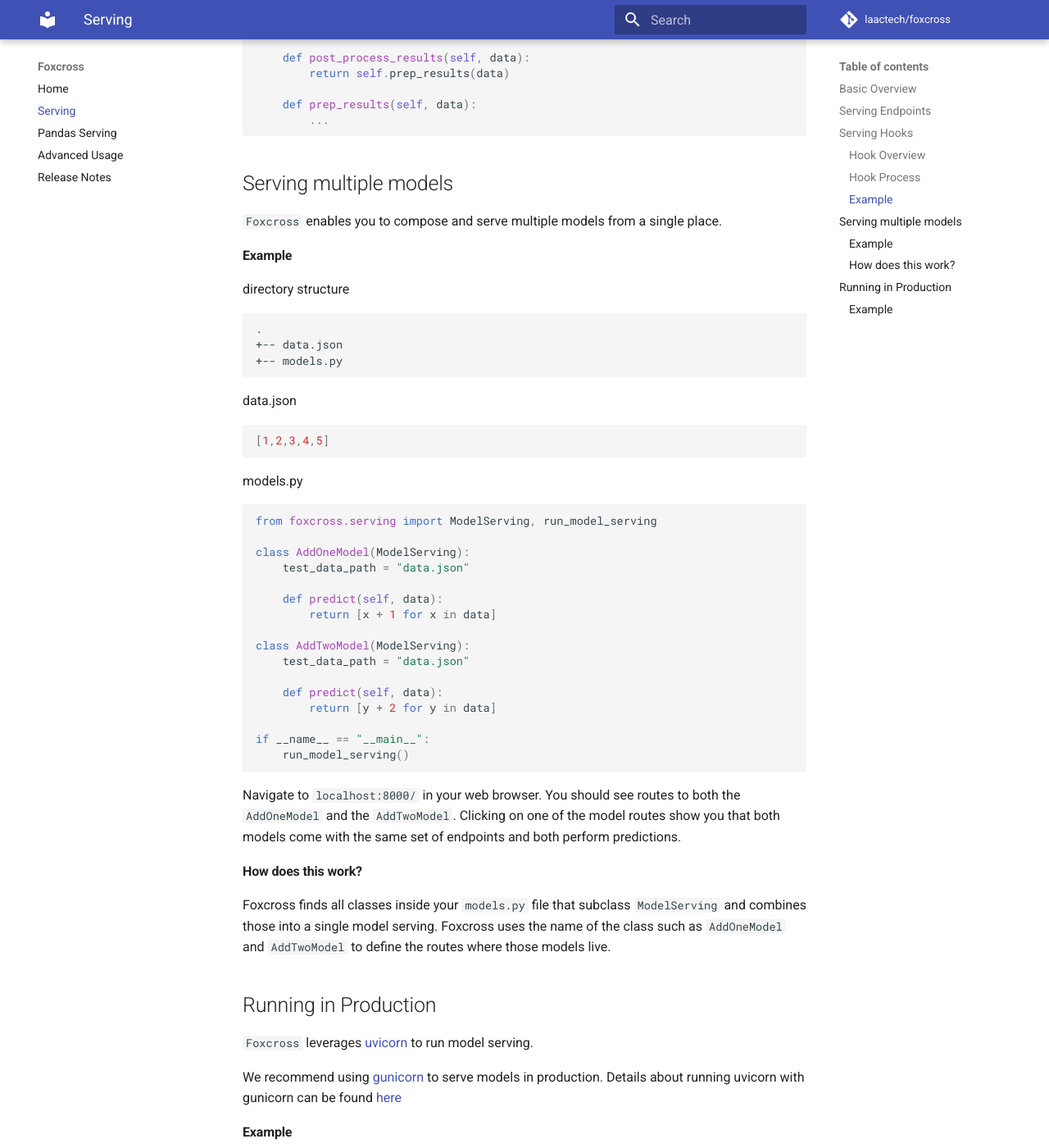
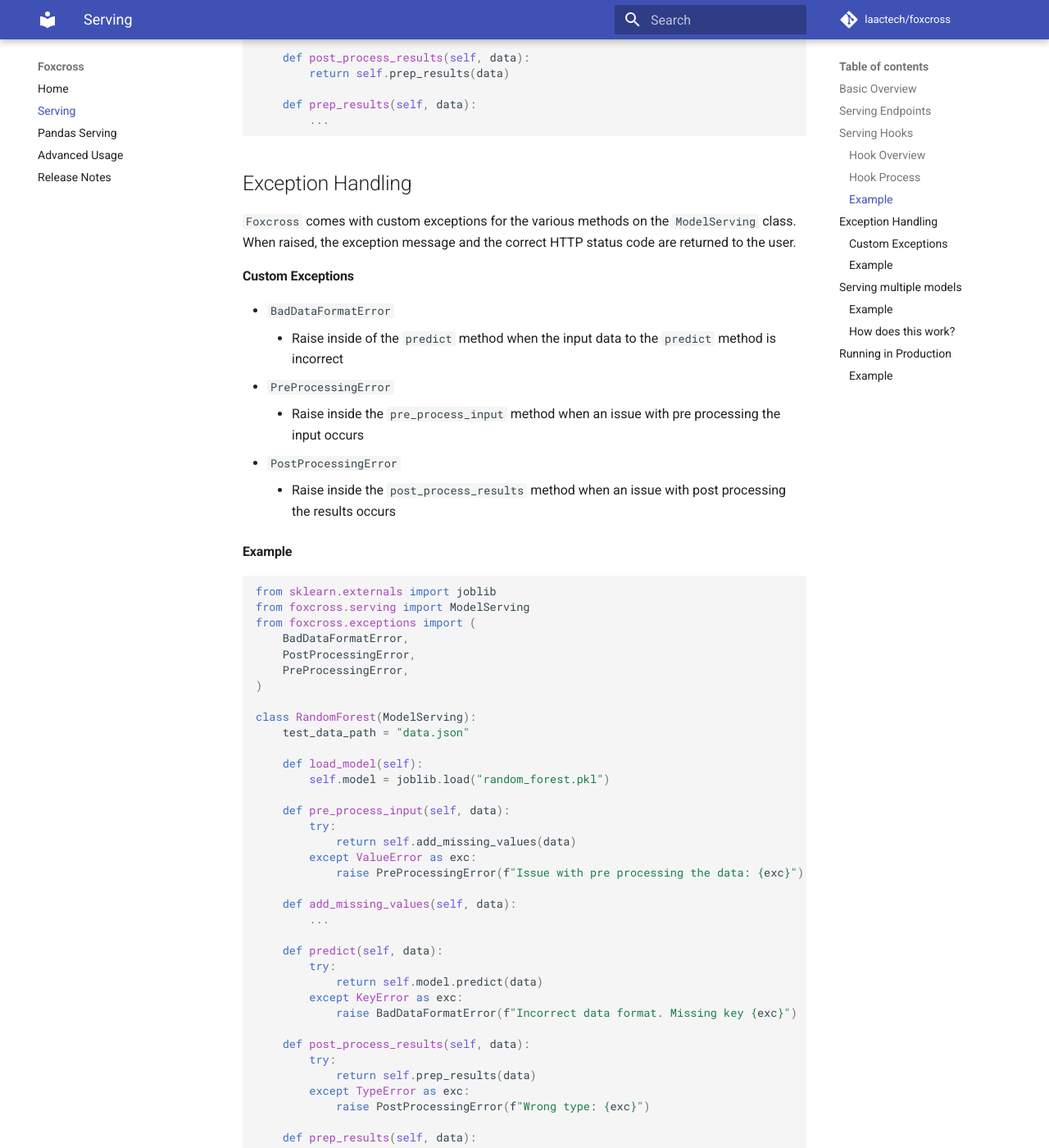
Before and after one commit to laactechnology/foxcross, an MkDocs documentation site: the page built from docs/serving.md, in a window 1280 px wide and 1400 px high, scrolled down 2574 px. Shown: the whole window at 82% size. Built offline with MkDocs 1.6.1 and Material for MkDocs 9.7.7, drawn with Linux system fonts in a browser that asks for light colours; comment, search, counter and statistics services are not loaded.

Commit message:
adding exception handling docs

````diff
--- a/docs/serving.md
+++ b/docs/serving.md
@@ -100,6 +100,63 @@
     def prep_results(self, data):
         ...
 ```
+## Exception Handling
+
+`Foxcross` comes with custom exceptions for the various methods on the `ModelServing` class.
+When raised, the exception message and the correct HTTP status code are returned to the user.
+
+#### Custom Exceptions
+
+* `BadDataFormatError`
+    * Raise inside of the `predict` method when the input data to the `predict` method is
+    incorrect
+* `PreProcessingError`
+    * Raise inside the `pre_process_input` method when an issue with pre processing the
+    input occurs
+* `PostProcessingError`
+    * Raise inside the `post_process_results` method when an issue with post processing
+    the results occurs
+
+#### Example
+```python
+from sklearn.externals import joblib
+from foxcross.serving import ModelServing
+from foxcross.exceptions import (
+    BadDataFormatError,
+    PostProcessingError,
+    PreProcessingError,
+)
+
+class RandomForest(ModelServing):
+    test_data_path = "data.json"
+
+    def load_model(self):
+        self.model = joblib.load("random_forest.pkl")
+
+    def pre_process_input(self, data):
+        try:
+            return self.add_missing_values(data)
+        except ValueError as exc:
+            raise PreProcessingError(f"Issue with pre processing the data: {exc}")
+
+    def add_missing_values(self, data):
+        ...
+
+    def predict(self, data):
+        try:
+            return self.model.predict(data)
+        except KeyError as exc:
+            raise BadDataFormatError(f"Incorrect data format. Missing key {exc}")
+
+    def post_process_results(self, data):
+        try:
+            return self.prep_results(data)
+        except TypeError as exc:
+            raise PostProcessingError(f"Wrong type: {exc}")
+
+    def prep_results(self, data):
+        ...
+```
 
 ## Serving multiple models
 
````
